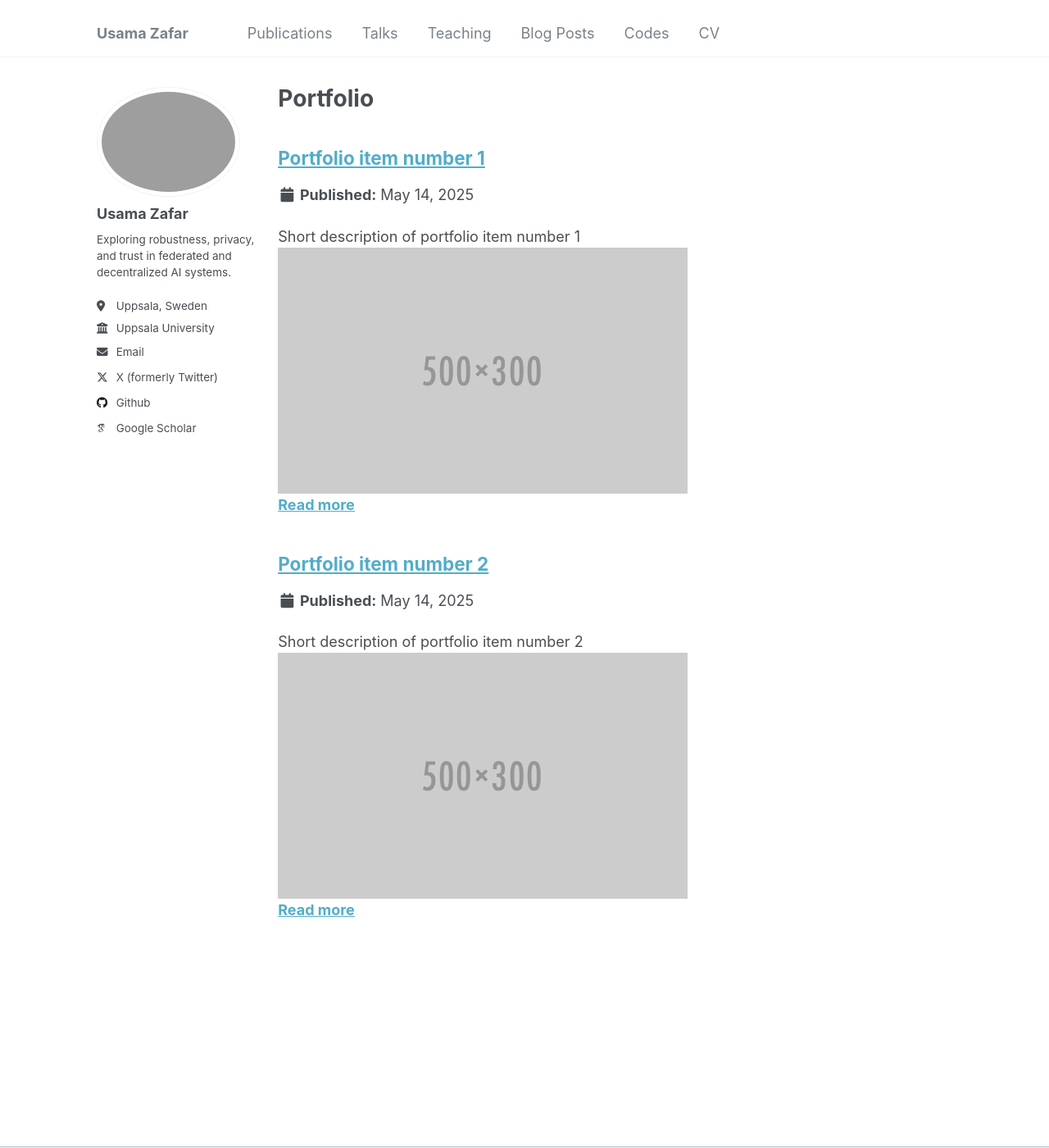
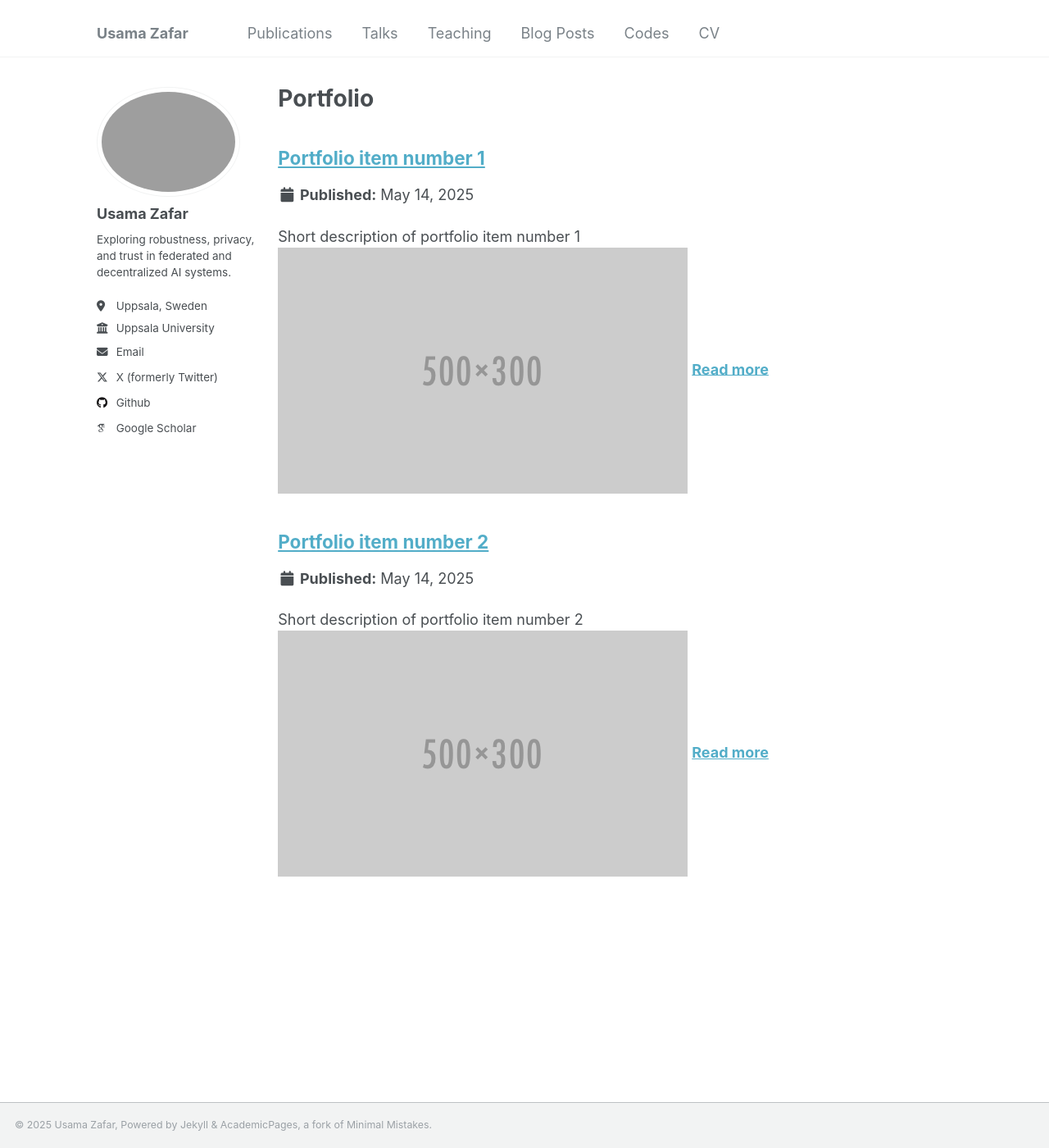
Before and after one commit to usamazf/usamazf.github.io, a Jekyll site: the page built from _pages/portfolio.html, in a window 1280 px wide and 1400 px high. Shown: the whole window at 82% size. Built offline with Jekyll 4.4.1, drawn with Linux system fonts in a browser that asks for light colours; some web fonts are replaced.

Commit message:
playing with side-bar widths

```diff
--- a/_sass/_variables.scss
+++ b/_sass/_variables.scss
@@ -139,9 +139,9 @@
    Grid
    ========================================================================== */
 
-$right-sidebar-width-narrow : 200px !default;
-$right-sidebar-width        : 300px !default;
-$right-sidebar-width-wide   : 400px !default;
+$right-sidebar-width-narrow : 100px !default;
+$right-sidebar-width        : 200px !default;
+$right-sidebar-width-wide   : 300px !default;
 
 $susy: (
   columns: 12,
```
